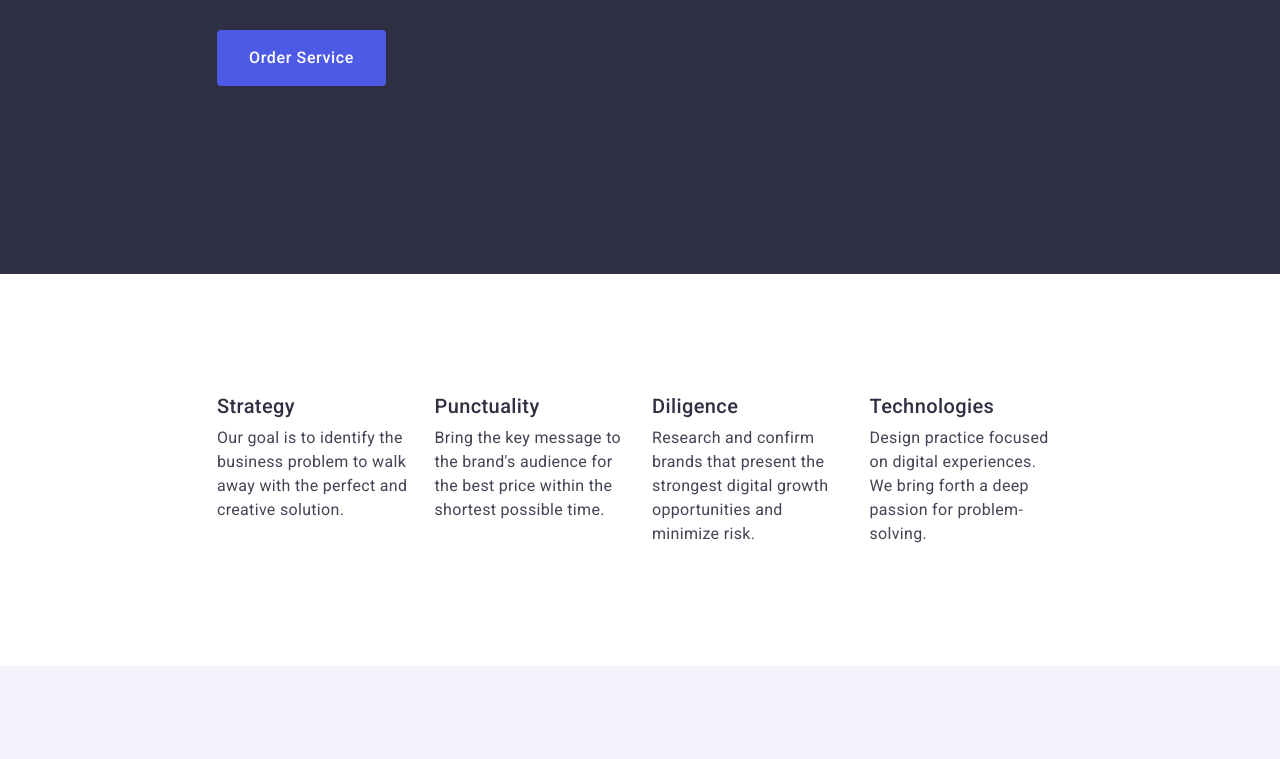
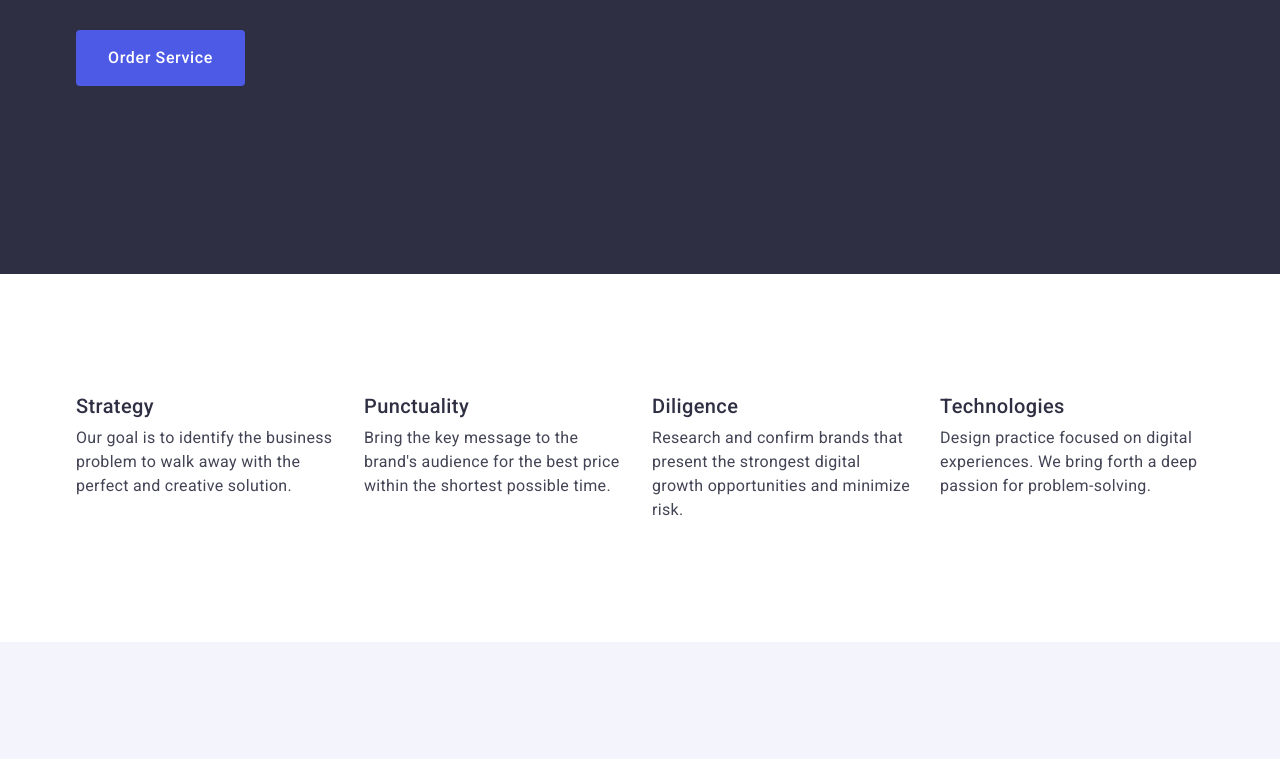
Before and after one commit to Johnny1812/goit-markup-hw-03, a plain HTML site: page index.html in a window 1280 px wide. Shown: the part 399-1158 px from the top of the page. Drawn offline with nearby package versions, Linux system fonts and the light colour scheme.

Commit message:
paddings

```diff
--- a/css/styles.css
+++ b/css/styles.css
@@ -53,8 +53,8 @@ img {
 .container {
     width: 100%;
     max-width: 1158px;
-    padding-right: 156px;
-    padding-left: 156px;
+    padding-right: 15px;
+    padding-left: 15px;
     margin: 0 auto;
 }
 
```
